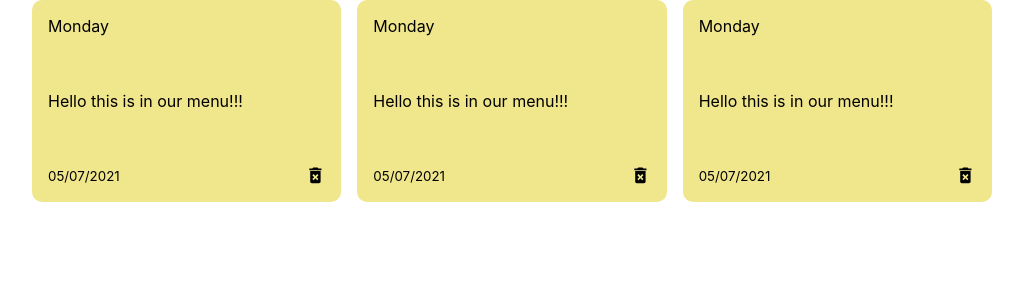
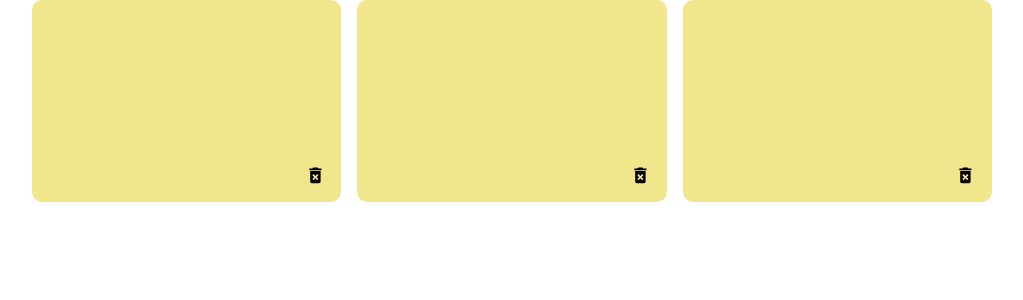
Before and after one commit to davidletaw/menu-planner, a React (Create React App) app: page / in a window 1280 px wide. Shown: the top 300 px of the page, without its empty margins (128-1151 px from the left). Built offline with nearby package versions, Linux system fonts and the light colour scheme.

Commit message:
add params for DailyMenu

```diff
--- a/src/Components/DailyMenu.js
+++ b/src/Components/DailyMenu.js
@@ -1,20 +1,20 @@
 import { MdDeleteForever } from "react-icons/md";
 
 
-const DailyMenu = () => {
+const DailyMenu = ({ id, day, meal, date }) => {
     return (
         <div className='daily-menu'>
 
             <div className="daily-menu-header">
-                <medium>Monday</medium>
+                <medium>{day}</medium>
             </div>
 
             <span>
-                Hello this is in our menu!!!
+                {meal}
             </span>
 
             <div className="daily-menu-footer">
-                <small>05/07/2021</small>
+                <small>{date}</small>
                 <MdDeleteForever className='delete-icon' size='1.3em' />
             </div>
 
```
